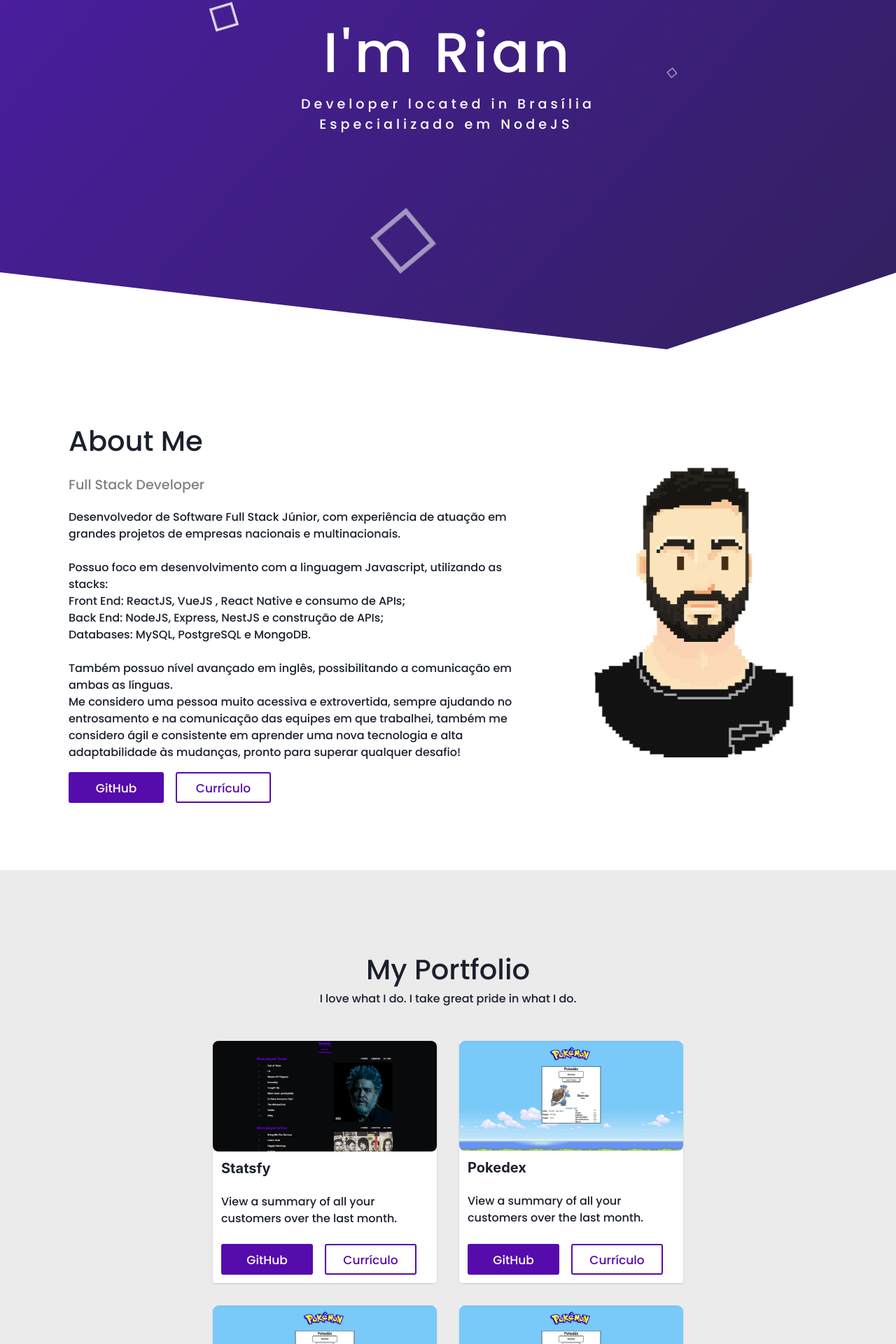
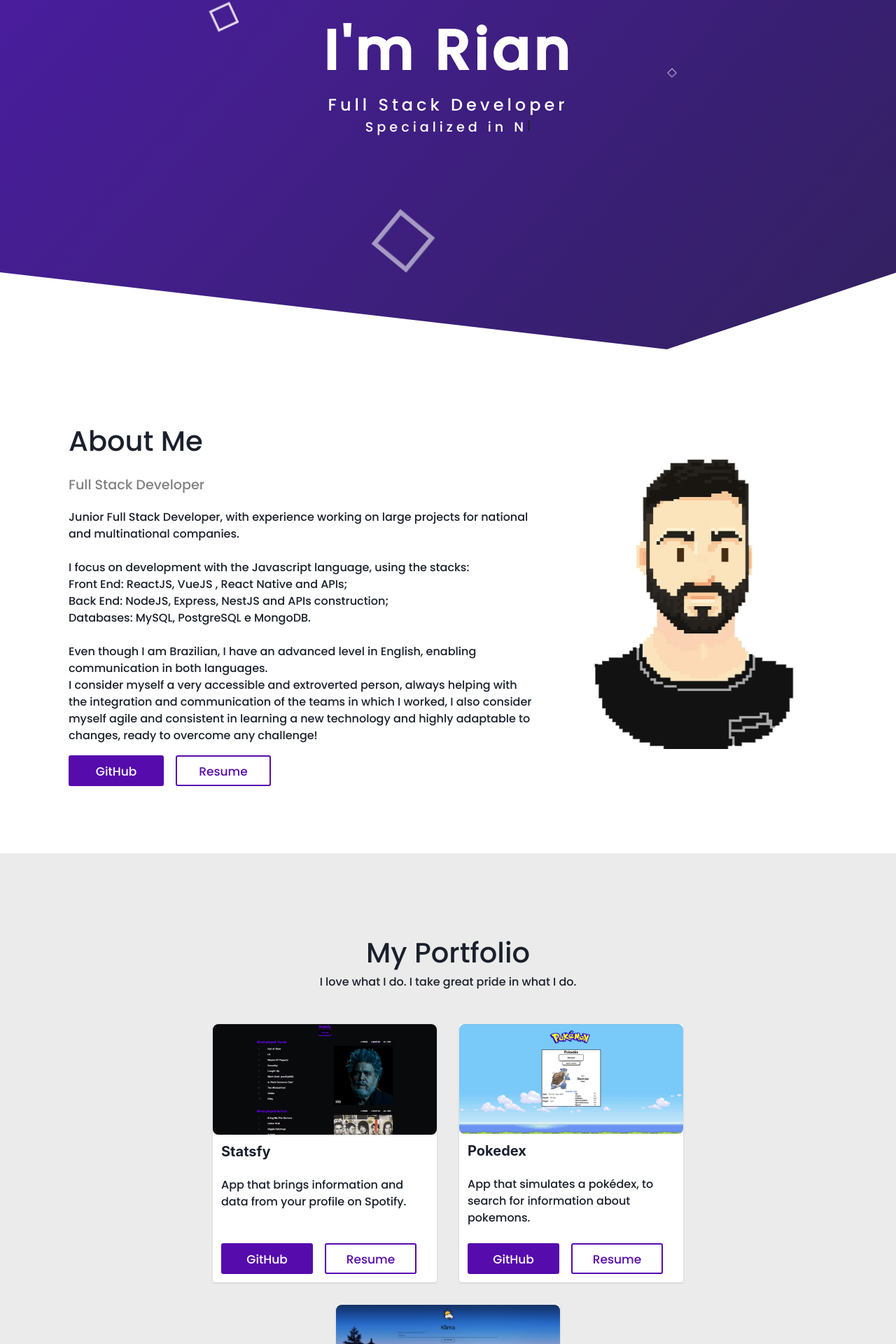
Before and after one commit to idkrian/portfolio, a React (Vite) app: page / in a window 1280 px wide. Shown: the part 296-2216 px from the top of the page at 70% size. Built offline with nearby package versions, Linux system fonts and the light colour scheme.

Commit message:
fix(app): files style and responsive refactor

```diff
--- a/package.json
+++ b/package.json
@@ -10,9 +10,11 @@
   },
   "dependencies": {
     "@chakra-ui/react": "^2.4.3",
+    "@emailjs/browser": "^3.10.0",
     "@emotion/react": "^11.10.5",
     "@emotion/styled": "^11.10.5",
     "aos": "^2.3.4",
+    "emailjs-com": "^3.2.0",
     "framer-motion": "^7.6.19",
     "particles.js": "^2.0.0",
     "react": "^18.2.0",
--- a/src/components/CardInput.jsx
+++ b/src/components/CardInput.jsx
@@ -13,11 +13,11 @@ export default function CardInput(props) {
         <Heading size='md'>{props.title}</Heading>
       </CardHeader>
       <CardBody size="md">
-        <Text>View a summary of all your customers over the last month.</Text>
+        <Text>{props.description}</Text>
       </CardBody>
       <CardFooter>
         <button className="gitButton">GitHub</button>
-        <button tyle={{ marginLeft: '1em' }} className="cvButton">Currículo</button>
+        <button tyle={{ marginLeft: '1em' }} className="cvButton">Resume</button>
 
         {/* <Button>WebSite</Button>
         <Button style={{ marginLeft: '1em' }}>GitHub</Button> */}
--- a/src/pages/AboutMe.jsx
+++ b/src/pages/AboutMe.jsx
@@ -18,32 +18,29 @@ export default function AboutMe() {
                     <h1 style={{ fontSize: '2.5em' }}>About Me</h1>
                     <h4 style={{ color: 'gray', margin: '1em 0', fontSize: '1.2em' }}>Full Stack Developer</h4>
                     <p>
-                        Desenvolvedor de Software Full Stack Júnior, com experiência de atuação em grandes projetos de empresas nacionais e multinacionais.
+                        Junior Full Stack Developer, with experience working on large projects for national and multinational companies.
                         <br />
                         <br />
-
-                        Possuo foco em desenvolvimento com a linguagem Javascript, utilizando as stacks:
+                        I focus on development with the Javascript language, using the stacks:
                         <br />
-                        Front End: ReactJS, VueJS , React Native e consumo de APIs;
+                        Front End: ReactJS, VueJS , React Native and APIs;
                         <br />
-                        Back End: NodeJS, Express, NestJS e construção de APIs;
+                        Back End: NodeJS, Express, NestJS and APIs construction;
                         <br />
                         Databases: MySQL, PostgreSQL e MongoDB.
                         <br />
                         <br />
-
-                        Também possuo nível avançado em inglês, possibilitando a comunicação em ambas as línguas.
+                        Even though I am Brazilian, I have an advanced level in English, enabling communication in both languages.
                         <br />
-
-                        Me considero uma pessoa muito acessiva e extrovertida, sempre ajudando no entrosamento e na comunicação das equipes em que trabalhei,
-                        também me considero ágil e consistente em aprender uma nova tecnologia e alta adaptabilidade às mudanças, pronto para superar qualquer desafio!
+                        I consider myself a very accessible and extroverted person, always helping with the integration and communication of the teams in which I worked,
+                        I also consider myself agile and consistent in learning a new technology and highly adaptable to changes, ready to overcome any challenge!
                     </p>
                     <div style={{ marginTop: '1em' }}>
                         <a href="https://github.com/idkrian" target="_blank">
                             <button class="gitButton">GitHub</button>
                         </a>
                         <a href={Resume} download="Rian Curriculum.pdf">
-                            <button class="cvButton">Currículo</button>
+                            <button class="cvButton">Resume</button>
                         </a>
                     </div>
                 </div>
--- a/src/pages/HomeBar.jsx
+++ b/src/pages/HomeBar.jsx
@@ -9,8 +9,8 @@ export default function HomeBar() {
 
     useEffect(() => {
         const typed = new Typed(el.current, {
-            strings: ["Especializado em React", "Especializado em .NET",
-                "Especializado em NodeJS", "Especializado em VueJS"],
+            strings: ["Specialized in React", "Specialized in Databases",
+                "Specialized in NodeJS", "Specialized in VueJS"],
             startDelay: 100,
             typeSpeed: 80,
             backSpeed: 80,
@@ -33,8 +33,8 @@ export default function HomeBar() {
 
             <div className='nameContainer'>
                 <h1 className="homeName">I'm Rian</h1>
-                <p style={{ color: 'white', letterSpacing: '5px', fontSize: '1.2em' }}
-                >Developer located in Brasília</p>
+                <p style={{ color: 'white', letterSpacing: '5px', fontSize: '1.5em' }}
+                >Full Stack Developer</p>
                 <div style={{ display: 'flex' }}>
                     <h4 ref={el}></h4>
                     <p ref={el}
--- a/src/pages/Portfolio.jsx
+++ b/src/pages/Portfolio.jsx
@@ -3,6 +3,7 @@ import '../styles/Portfolio.scss'
 import CardInput from '../components/CardInput'
 import StatsfyImage from '../assets/statsfy.png'
 import PokedexImage from '../assets/pokedex.png'
+import KlimaImage from '../assets/klima.png'
 import AOS from 'aos';
 import 'aos/dist/aos.css';
 AOS.init();
@@ -20,11 +21,21 @@ export default function Portfolio() {
                     data-aos="fade-up"
                     data-aos-duration="2000"
                 >
-                    <CardInput title="Statsfy" image={StatsfyImage} />
-                    <CardInput title="Pokedex" image={PokedexImage} />
-                    <CardInput title="Klima" image={PokedexImage} />
-                    <CardInput title="Klima" image={PokedexImage} />
-                    <CardInput title="Klima" image={PokedexImage} />
+                    <CardInput
+                        description="App that brings information and data from your profile on Spotify."
+                        title="Statsfy"
+                        image={StatsfyImage}
+                    />
+                    <CardInput
+                        description="App that simulates a pokédex, to search for information about pokemons."
+                        title="Pokedex"
+                        image={PokedexImage}
+                    />
+                    <CardInput
+                        description="App that brings the current temperature of a given city."
+                        title="Klima"
+                        image={KlimaImage}
+                    />
                 </div>
             </div>
         </>
--- a/src/styles/HomeBar.scss
+++ b/src/styles/HomeBar.scss
@@ -11,6 +11,7 @@
     h1{
         font-size: 5em;
         letter-spacing: 5px;
+        font-weight: bold;
     }
 }
 
```
Also changed, not shown: src/assets/klima.png (added), 1 other file (tests, documents, lock files or other folders).
